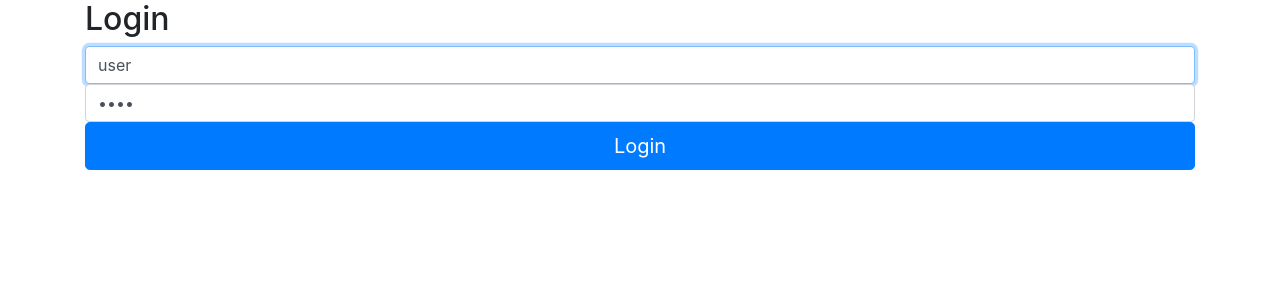
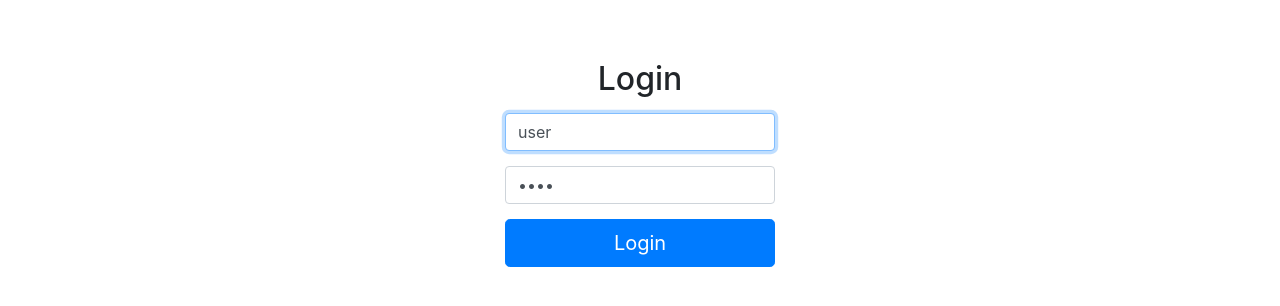
Before and after one commit to bakkerjean/coding-exercise, an Angular app in the folder client/: page /login in a window 1280 px wide. Shown: the top 306 px of the page. Built offline with nearby package versions, Linux system fonts and the light colour scheme.

Commit message:
add login styling

```diff
--- a/client/src/app/login/login.component.css
+++ b/client/src/app/login/login.component.css
@@ -0,0 +1,12 @@
+.login {
+  width: 300px;
+  margin-top: 60px;
+}
+
+.header {
+  text-align: center;
+}
+
+.field {
+  margin-top: 15px
+}
--- a/client/src/app/login/login.component.html
+++ b/client/src/app/login/login.component.html
@@ -1,12 +1,12 @@
-<div class="container">
+<div class="container login">
   <form>
-    <h2>Login</h2>
+    <h2 class="header">Login</h2>
     <label for="email" class="sr-only">Email address</label>
     <input
       type="text"
       #username
       id="email"
-      class="form-control"
+      class="form-control field"
       placeholder="Email"
       required
       autofocus
@@ -17,13 +17,13 @@
       type="password"
       #password
       id="password"
-      class="form-control"
+      class="form-control field"
       placeholder="Password"
       required
       value="pass"
     />
     <button
-      class="btn btn-lg btn-primary btn-block"
+      class="btn btn-lg btn-primary btn-block field"
       type="submit"
       (click)="login($event, username.value, password.value)"
     >
```
